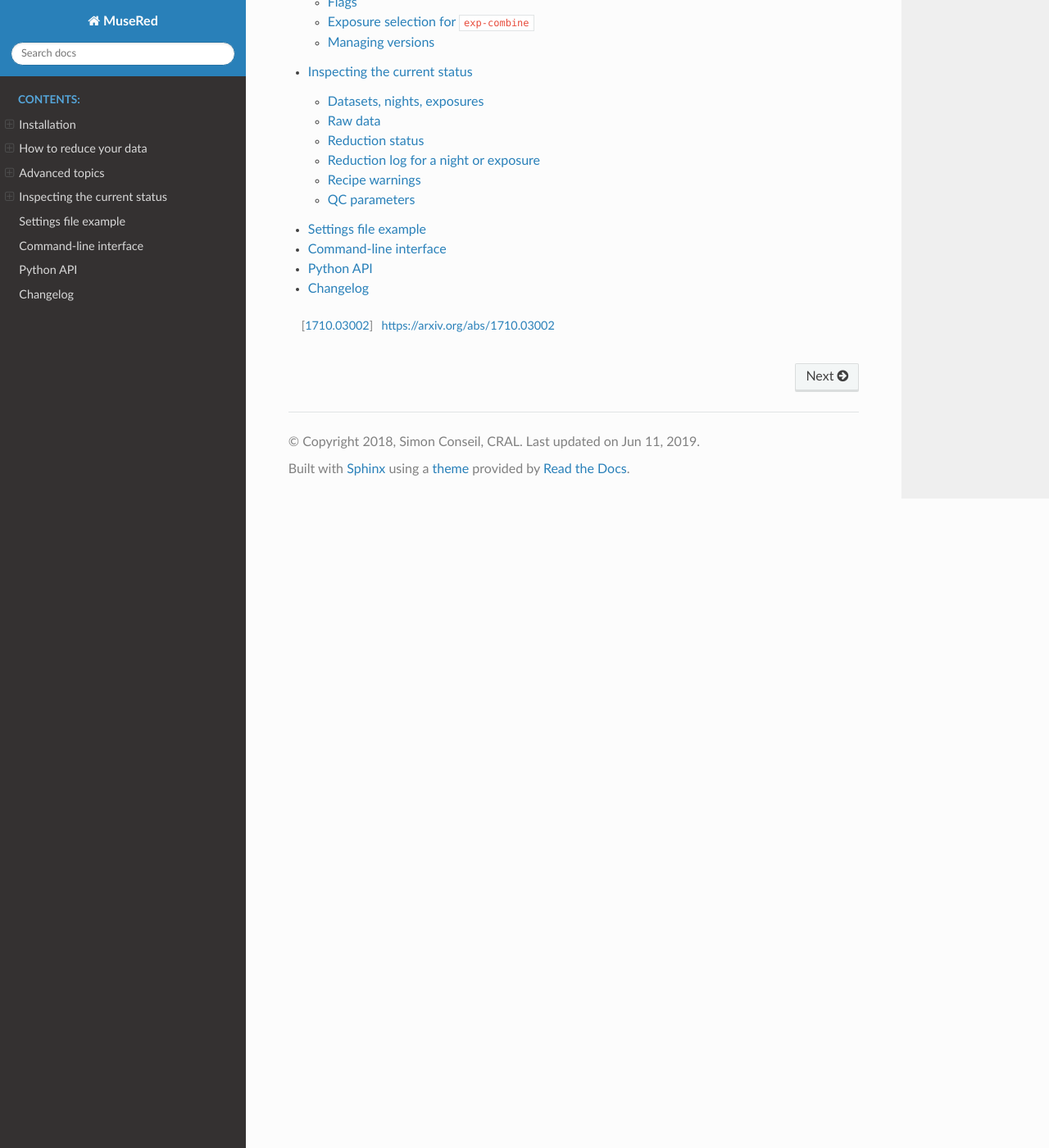
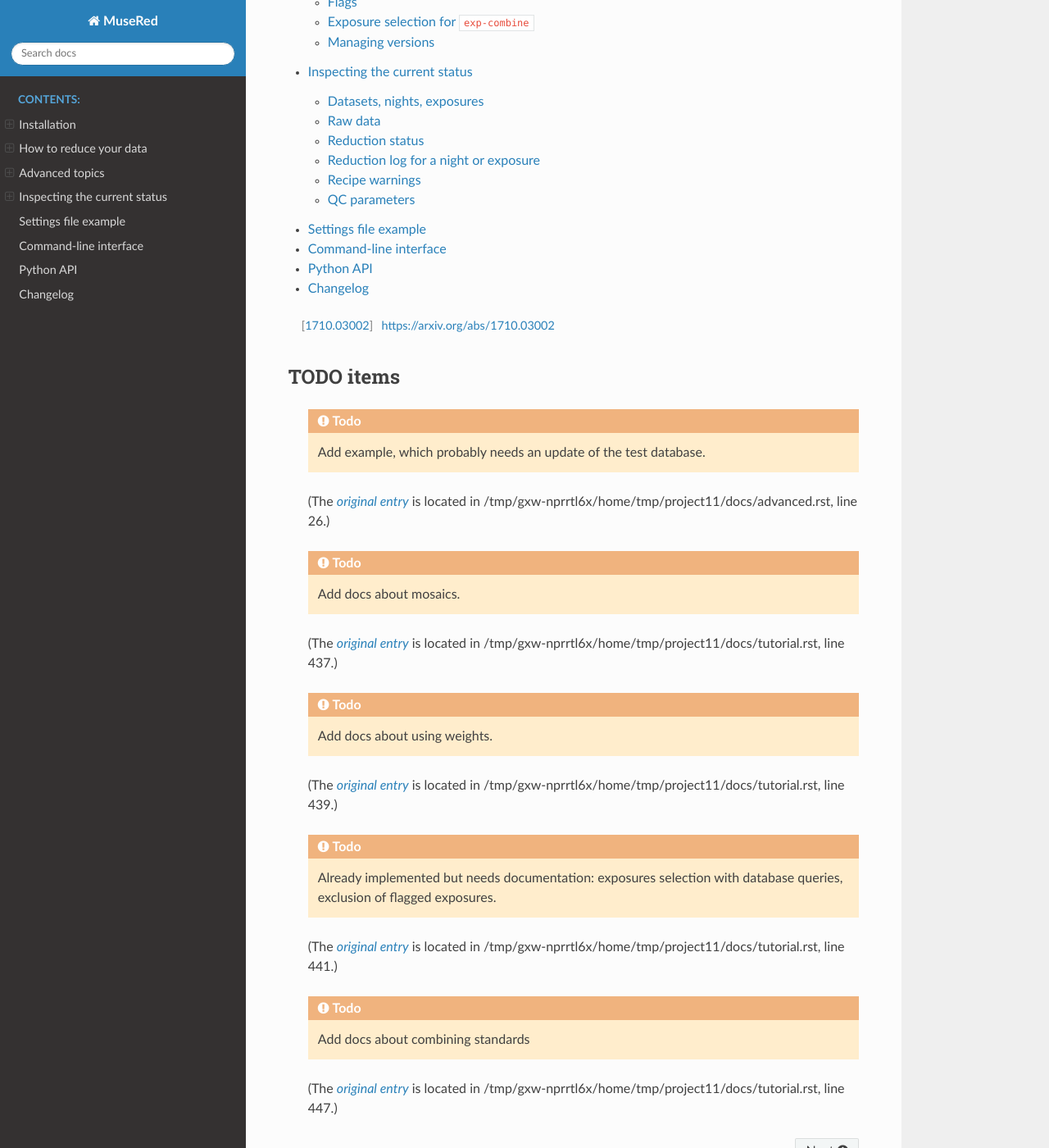
Before and after one commit to musevlt/musered, a Sphinx documentation site: the page built from docs/index.rst, in a window 1280 px wide and 1400 px high, scrolled down 829 px. Shown: the whole window at 82% size. Built offline with Sphinx 7.4.7 and the Read the Docs theme 2.0.0, drawn with Linux system fonts in a browser that asks for light colours.

Commit message:
Add docs about flags

```diff
--- a/docs/advanced.rst
+++ b/docs/advanced.rst
@@ -3,6 +3,41 @@ Advanced topics
 
 Flags
 -----
+
+It is possible to add flags to exposures, which can then be used in the
+exposures combination. These flags are linked to a version of the reduction.
+MuseRed comes with a set of predefined flags, which are defined in the
+``musered.flags`` module:
+
+ .. autodata::
+    musered.FLAGS
+
+It is also possible to define additional flags in the settings file:
+
+.. literalinclude:: _static/settings.yml
+   :start-at: Define additional flags
+   :end-at: MY_FLAG
+
+To use flags, one must add them to the individual exposures using the Python
+API. The `musered.MuseRed.flags` attribute is a `musered.QAFlags` object, with
+various methods to add, remove, or list flags for a given exposure, or to find
+exposures with specific flags.
+
+.. todo:: Add example, which probably needs an update of the test database.
+
+It is then possible to use these flags to exclude exposures for the combine
+recipe. The ``exclude_flags`` setting can be set to `True` to exclude all
+flagged exposures, or it can be a list of flags to exclude:
+
+.. code-block:: yaml
+
+  mpdaf_combine:
+    from_recipe: muse_scipost
+    exclude_flags:
+      - SHORT_EXPTIME
+      - VERYBAD_IMAQUALITY
+      - VERYBAD_SLICE
+
 
 Exposure selection for ``exp-combine``
 --------------------------------------
--- a/docs/index.rst
+++ b/docs/index.rst
@@ -24,3 +24,9 @@ exposures.
 
 .. _HUDF: http://muse-vlt.eu/science/udf/
 .. [1710.03002] https://arxiv.org/abs/1710.03002
+
+
+TODO items
+----------
+
+ .. todolist::
--- a/docs/tutorial.rst
+++ b/docs/tutorial.rst
@@ -434,12 +434,14 @@ and thus they must use the same ``OUTPUT_WCS`` frame::
    :start-at: muse_scipost_make_cube:
    :end-at: output_dir
 
-**TODO**: Mosaic. Using weights.
+.. todo:: Add docs about mosaics.
 
-**TODO**: Already implemented but needs documentation: exposures selection with
-database queries, exclusion of flagged exposures.
+.. todo:: Add docs about using weights.
+
+.. todo:: Already implemented but needs documentation: exposures selection with
+   database queries, exclusion of flagged exposures.
 
 Combining standards
 -------------------
 
-**TODO**
+.. todo:: Add docs about combining standards
--- a/musered/__init__.py
+++ b/musered/__init__.py
@@ -8,7 +8,7 @@ from mpdaf.log import clear_loggers, setup_logging
 setup_logging(name="", level="INFO", color=True, fmt="%(levelname)s %(message)s")
 clear_loggers("mpdaf")
 
-from .flags import QAFlags  # noqa
+from .flags import QAFlags, FLAGS  # noqa
 from .musered import MuseRed  # noqa
 from .recipes import *  # noqa
 from .settings import RAW_FITS_KEYWORDS  # noqa
```
Also changed, not shown: 1 other file.
